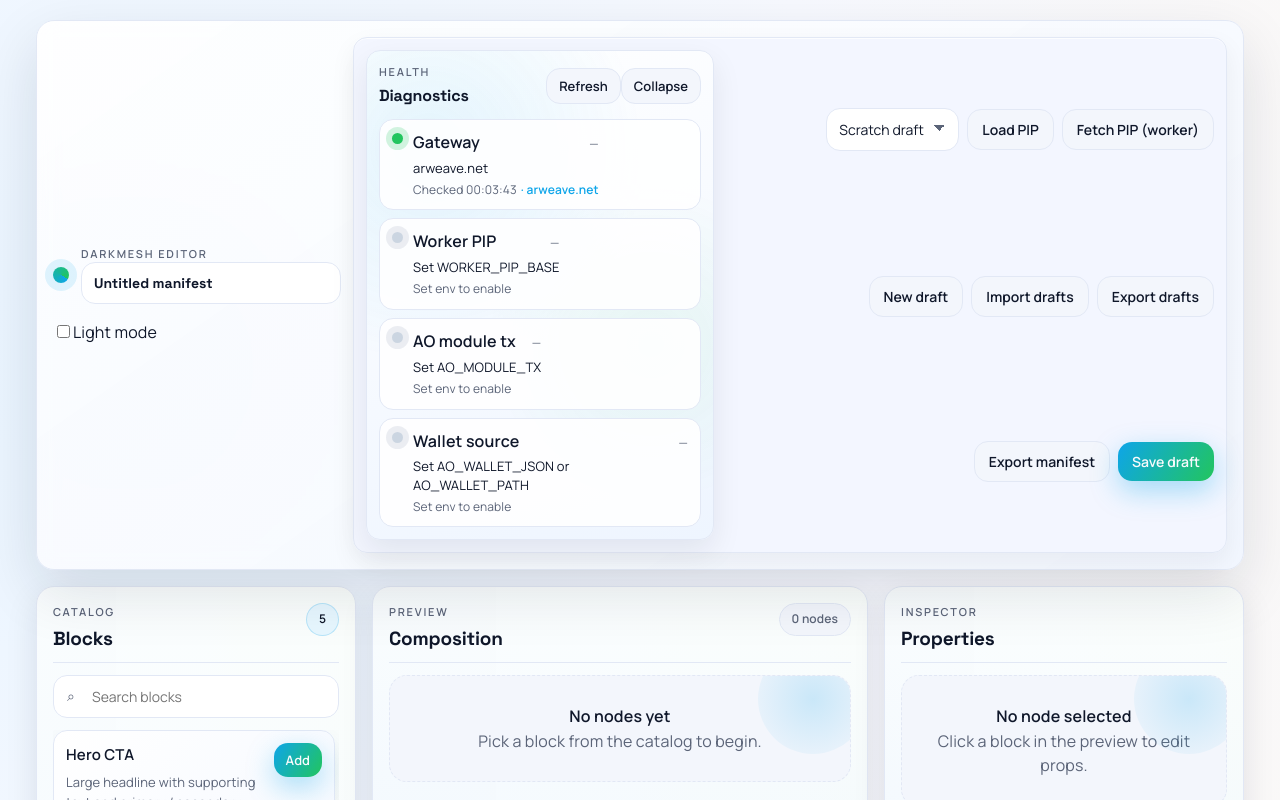
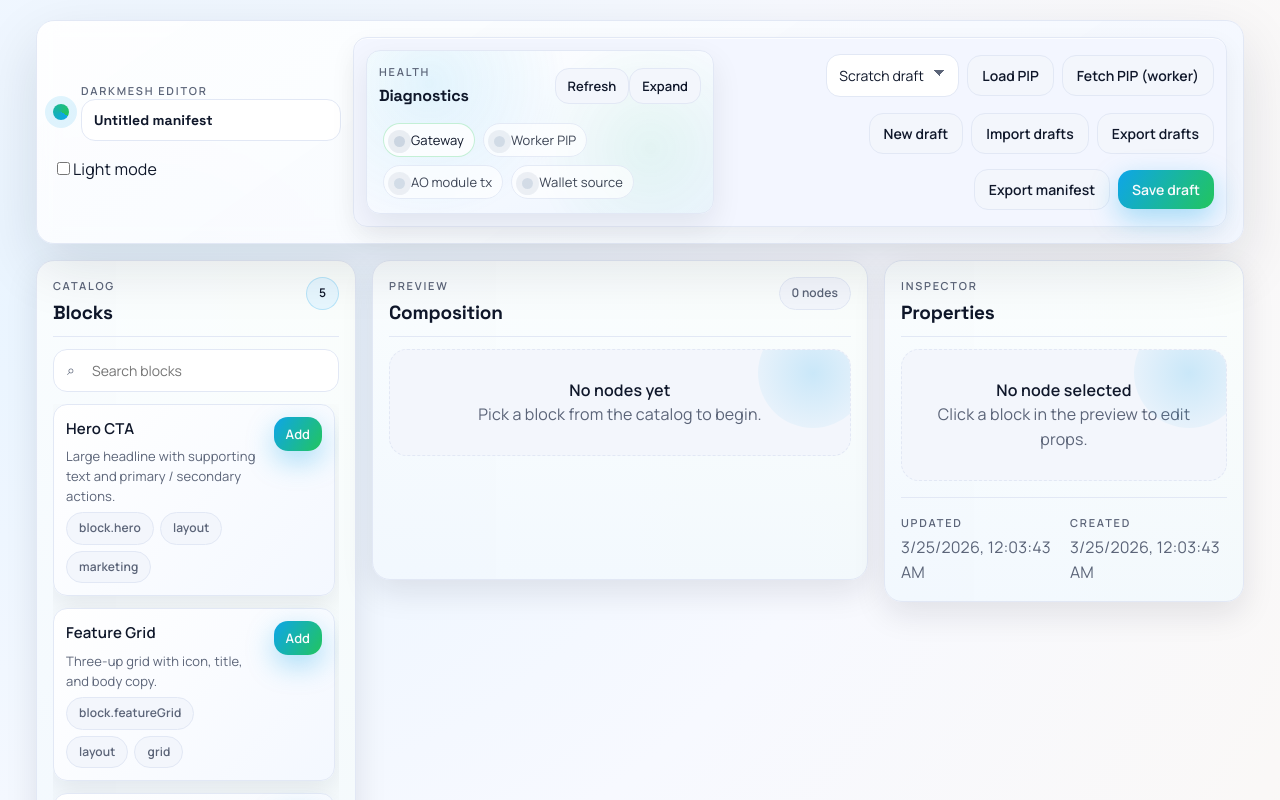
Before and after one commit to Vito416/blackcat-darkmesh-web, a React (Vite) app in the folder desktop/: page / in a window 1280 px wide. Shown: the top 800 px of the page. Built offline with nearby package versions, Linux system fonts and the light colour scheme.

Commit message:
ux: collapse health by default and add compact summary

```diff
--- a/desktop/src/renderer/App.tsx
+++ b/desktop/src/renderer/App.tsx
@@ -182,7 +182,7 @@ function App() {
   const [loadingManifest, setLoadingManifest] = useState(false);
   const [health, setHealth] = useState<HealthStatus[]>([]);
   const [healthLoading, setHealthLoading] = useState(false);
-  const [healthExpanded, setHealthExpanded] = useState(true);
+  const [healthExpanded, setHealthExpanded] = useState(false);
   const [walletPath, setWalletPath] = useState<string | null>(null);
   const [walletJwk, setWalletJwk] = useState<Record<string, unknown> | null>(null);
   const [walletNote, setWalletNote] = useState<string | null>(null);
@@ -756,6 +756,19 @@ function App() {
                 </button>
               </div>
             </div>
+            {!healthExpanded && (
+              <div className="health-summary" aria-hidden>
+                {health.length === 0 ? (
+                  <span className="health-summary-empty">Run checks to see status</span>
+                ) : (
+                  health.map((item) => (
+                    <span key={item.id} className={`summary-pill ${item.status}`}>
+                      <span className="status-dot" aria-hidden /> {item.label}
+                    </span>
+                  ))
+                )}
+              </div>
+            )}
             <div className="health-collapse" id="health-panel" aria-hidden={!healthExpanded}>
               <div className="health-list">
                 {health.length === 0 ? (
--- a/desktop/src/renderer/styles.css
+++ b/desktop/src/renderer/styles.css
@@ -256,11 +256,51 @@ body {
   font-family: var(--font-display);
 }
 
+.health-summary {
+  display: flex;
+  flex-wrap: wrap;
+  gap: 8px;
+  margin-top: 8px;
+  padding: 6px 4px 2px;
+}
+
+.summary-pill {
+  display: inline-flex;
+  align-items: center;
+  gap: 6px;
+  padding: 6px 10px;
+  border-radius: 999px;
+  background: rgba(255, 255, 255, 0.78);
+  border: 1px solid var(--border);
+  font-size: 13px;
+  color: var(--ink-strong);
+}
+
+.summary-pill.error {
+  border-color: rgba(239, 68, 68, 0.25);
+}
+
+.summary-pill.ok {
+  border-color: rgba(34, 197, 94, 0.25);
+}
+
+.summary-pill.missing {
+  opacity: 0.8;
+}
+
+.health-summary-empty {
+  color: var(--ink-muted);
+  font-weight: 700;
+}
+
 .health-list {
   display: flex;
   flex-direction: column;
   gap: 8px;
   margin-top: 10px;
+  max-height: 240px;
+  overflow: auto;
+  padding-right: 4px;
 }
 
 .health-row {
@@ -346,6 +386,10 @@ body {
   margin: 4px 0 2px;
   color: var(--ink-muted);
   font-weight: 700;
+}
+
+.health-card.is-collapsed .health-collapse {
+  display: none;
 }
 
 button,
```
